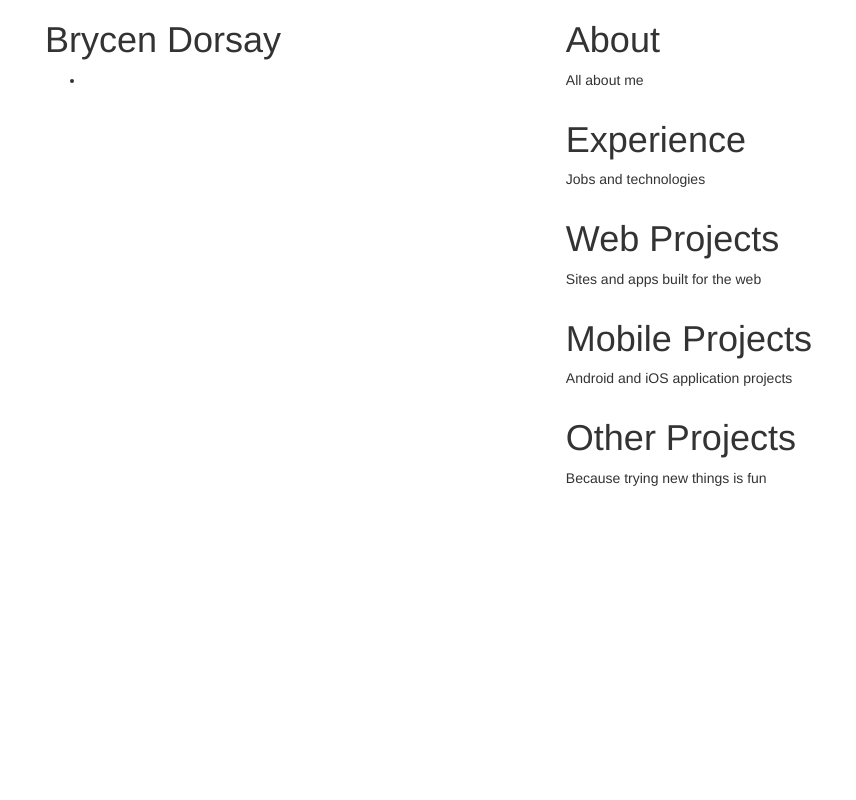
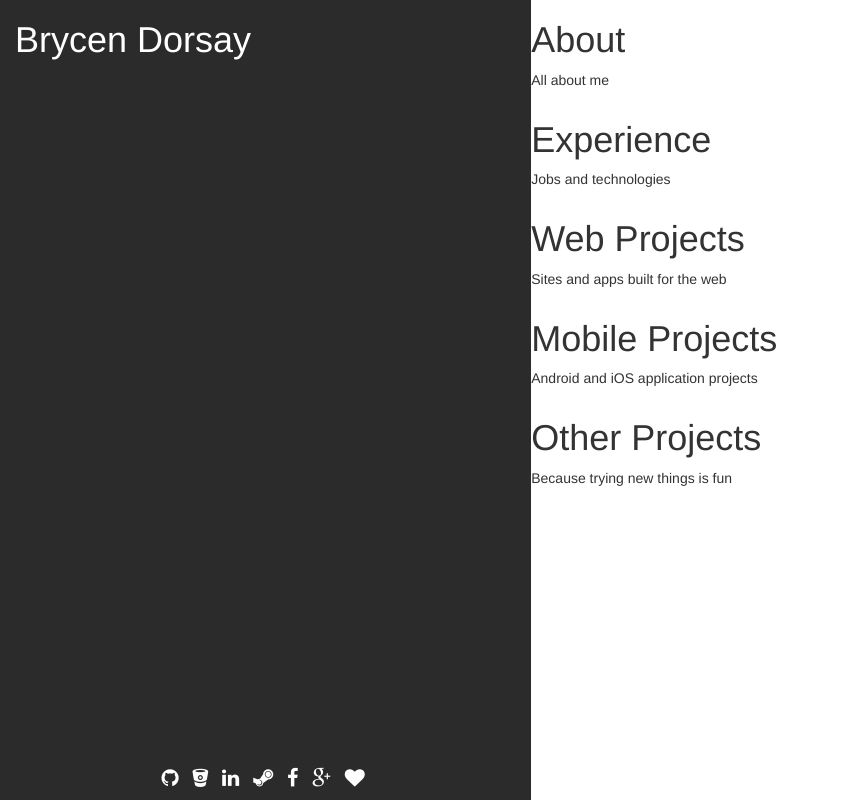
Before and after one commit to Brymastr/angular-test, a website: page index.html in a window 1280 px wide. Shown: the whole page, without its empty margins (0-856 px from the left). Drawn offline with nearby package versions, Linux system fonts and the light colour scheme.

Commit message:
Sticky menu footer

```diff
--- a/app/shared/menu/menuView.html
+++ b/app/shared/menu/menuView.html
@@ -5,11 +5,41 @@
         </div>
     </div>
 
-    <div id="menu-footer">
+    <div id="menu-footer" class="row">
         <div id="social-links" class="col-md-12">
-            <ul>
+            <ul class="list-unstyled list-inline text-center">
                 <li>
-
+                    <a href="https://github.com/Brymastr">
+                        <i class="fa fa-github"></i>
+                    </a>
+                </li>
+                <li>
+                    <a href="https://bitbucket.org/Brymastr">
+                        <i class="fa fa-bitbucket"></i>
+                    </a>
+                </li>
+                <li>
+                    <a href="https://ca.linkedin.com/in/brycen/">
+                        <i class="fa fa-linkedin"></i>
+                    </a>
+                </li>
+                <li>
+                    <a href="http://steamcommunity.com/id/brymastr/home">
+                        <i class="fa fa-steam"></i>
+                    </a>
+                </li>
+                <li>
+                    <a href="https://www.facebook.com/brymastr">
+                        <i class="fa fa-facebook"></i>
+                    </a>
+                </li>
+                <li>
+                    <a href="https://plus.google.com/u/0/100114019508039978903/posts/p/pub">
+                        <i class="fa fa-google-plus"></i>
+                    </a>
+                </li>
+                <li class="cursor-heart">
+                    <i class="fa fa-heart"></i>
                 </li>
             </ul>
         </div>
--- a/assets/css/_general.scss
+++ b/assets/css/_general.scss
@@ -9,12 +9,36 @@ body {
 }
 
 #menu {
-//  background: rgba(255, 182, 193, 0.51);
+  background: rgba(12, 12, 12, 0.87);
   height: 100vh;
 }
 
 // Unintended scrollbar fix
 .row {
-  margin-left: 0;
-  margin-right: 0;
+  margin-left: -15px;
+  margin-right: -10px;
 }
+
+#menu  {
+  color: #ffffff;
+  position: relative;
+}
+
+#menu-footer {
+  position: absolute;
+  bottom: 0;
+  width: 100%;
+}
+
+#social-links {
+  a, a:visited {
+    color: #ffffff;
+  }
+  i {
+    font-size: 15pt;
+  }
+}
+
+.cursor-heart {
+  cursor: url('../../assets/img/heart-icon.png') 16 12, auto;
+}
--- a/index.html
+++ b/index.html
@@ -6,6 +6,7 @@
     <link rel="stylesheet" href="bower_components/normalize.css/normalize.css"/>
     <link rel="stylesheet" href="bower_components/bootstrap/dist/css/bootstrap.min.css"/>
     <link rel="stylesheet" href="bower_components/bootstrap/dist/css/bootstrap-theme.min.css"/>
+    <link rel="stylesheet" href="bower_components/fontawesome/css/font-awesome.min.css"/>
     <link rel="stylesheet" href="assets/css/main.css"/>
     <title>Angular Test</title>
 </head>
```
Also changed, not shown: assets/css/main.css, 1 other file.
